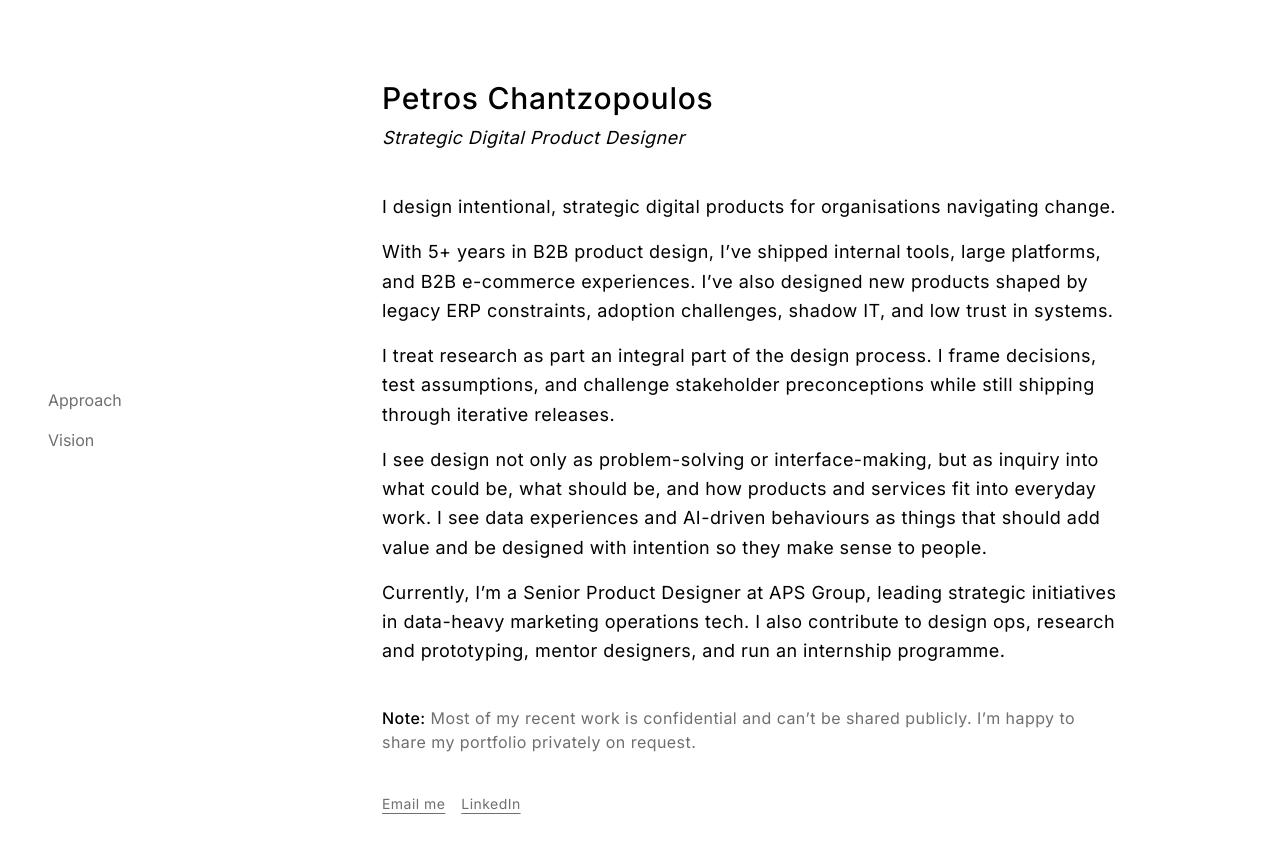
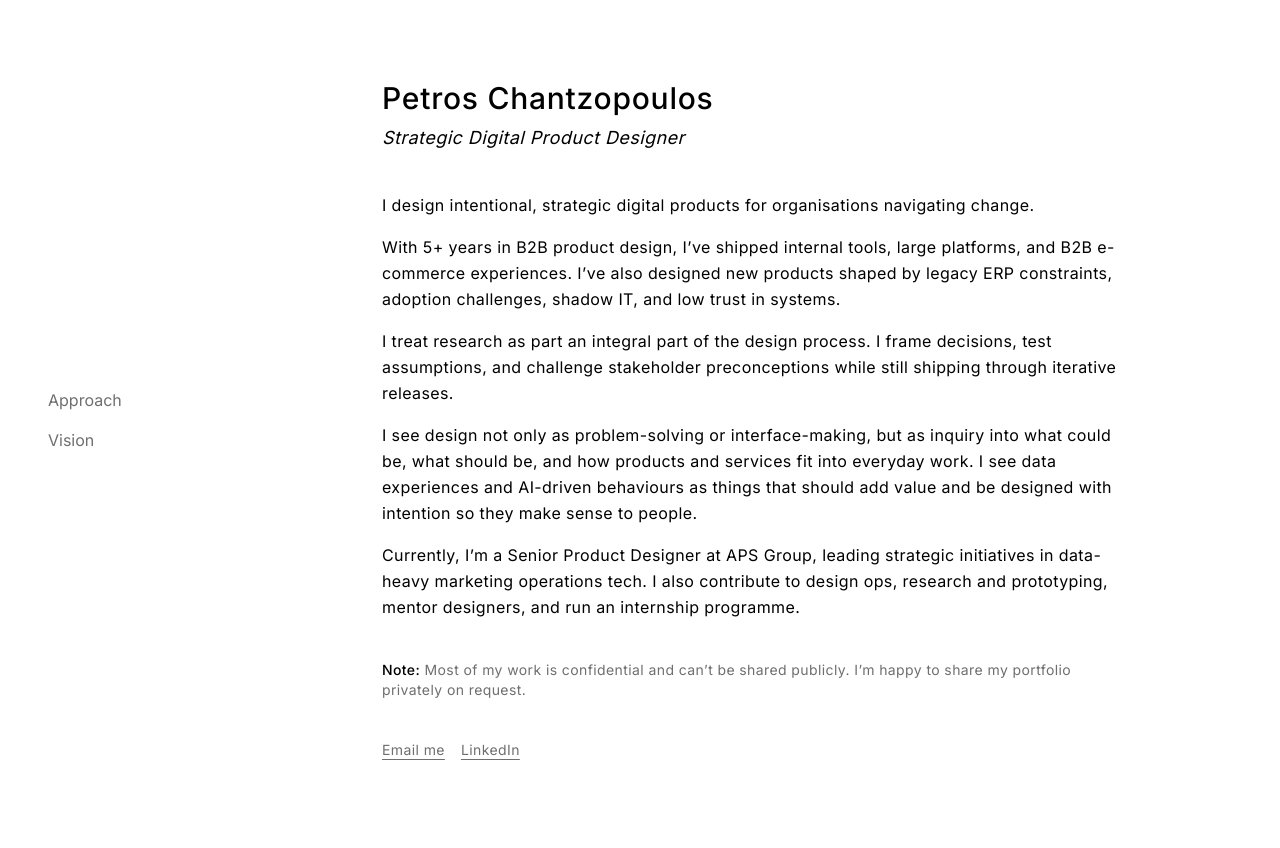
Before and after one commit to petros-chantz/portfolio_2026, a React (Vite) app: page / in a window 1280 px wide. Shown: the top 848 px of the page. After the commit the page ends 800 px from the top, so only its background shows below. Built offline with nearby package versions, Linux system fonts and the light colour scheme.

Commit message:
chore: chores for homepage

```diff
--- a/src/pages/home/Home.data.ts
+++ b/src/pages/home/Home.data.ts
@@ -17,5 +17,5 @@ export const HOME = {
     "I see design not only as problem-solving or interface-making, but as inquiry into what could be, what should be, and how products and services fit into everyday work. I see data experiences and AI-driven behaviours as things that should add value and be designed with intention so they make sense to people.",
     "Currently, I’m a Senior Product Designer at APS Group, leading strategic initiatives in data-heavy marketing operations tech. I also contribute to design ops, research and prototyping, mentor designers, and run an internship programme.",
   ],
-  note: "Most of my recent work is confidential and can’t be shared publicly. I’m happy to share my portfolio privately on request.",
+  note: "Most of my work is confidential and can’t be shared publicly. I’m happy to share my portfolio privately on request.",
 } as const;
--- a/src/pages/home/HomePage.tsx
+++ b/src/pages/home/HomePage.tsx
@@ -24,7 +24,7 @@ export function HomePage() {
 
       {/* About */}
       <section
-        className="space-y-6 text-lg leading-relaxed tracking-wide"
+        className="space-y-6 text-base leading-relaxed tracking-wide"
         aria-label="About"
       >
         <div className="space-y-4">
@@ -32,7 +32,7 @@ export function HomePage() {
             <p key={paragraph}>{paragraph}</p>
           ))}
 
-          <p className="pt-6 text-base text-[var(--color-text-secondary)]">
+          <p className="pt-6 text-sm text-[var(--color-text-secondary)]">
             <span className="font-medium text-[var(--color-text-primary)]">
               Note:
             </span>{" "}
```
